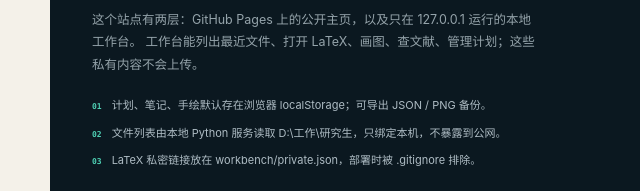
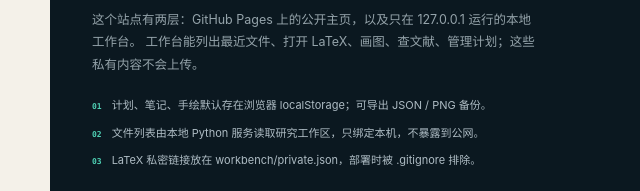
Before and after one commit to xiaot310/xiaot310.github.io, a plain HTML site: page index.html in a window 1280 px wide. Shown: the part 2633-2824 px from the top of the page, 0-640 px from the left. Drawn offline with Linux system fonts and the light colour scheme; no server answers.

Commit message:
Redact local paths from public copy

```diff
--- a/index.html
+++ b/index.html
@@ -154,7 +154,7 @@
       </p>
       <ul class="wb-bullets">
         <li><b>01</b><span>计划、笔记、手绘默认存在浏览器 localStorage；可导出 JSON / PNG 备份。</span></li>
-        <li><b>02</b><span>文件列表由本地 Python 服务读取 D:\工作\研究生，只绑定本机，不暴露到公网。</span></li>
+        <li><b>02</b><span>文件列表由本地 Python 服务读取研究工作区，只绑定本机，不暴露到公网。</span></li>
         <li><b>03</b><span>LaTeX 私密链接放在 workbench/private.json，部署时被 .gitignore 排除。</span></li>
       </ul>
       <div class="wb-actions">
```
Also changed, not shown: 1 other file.
